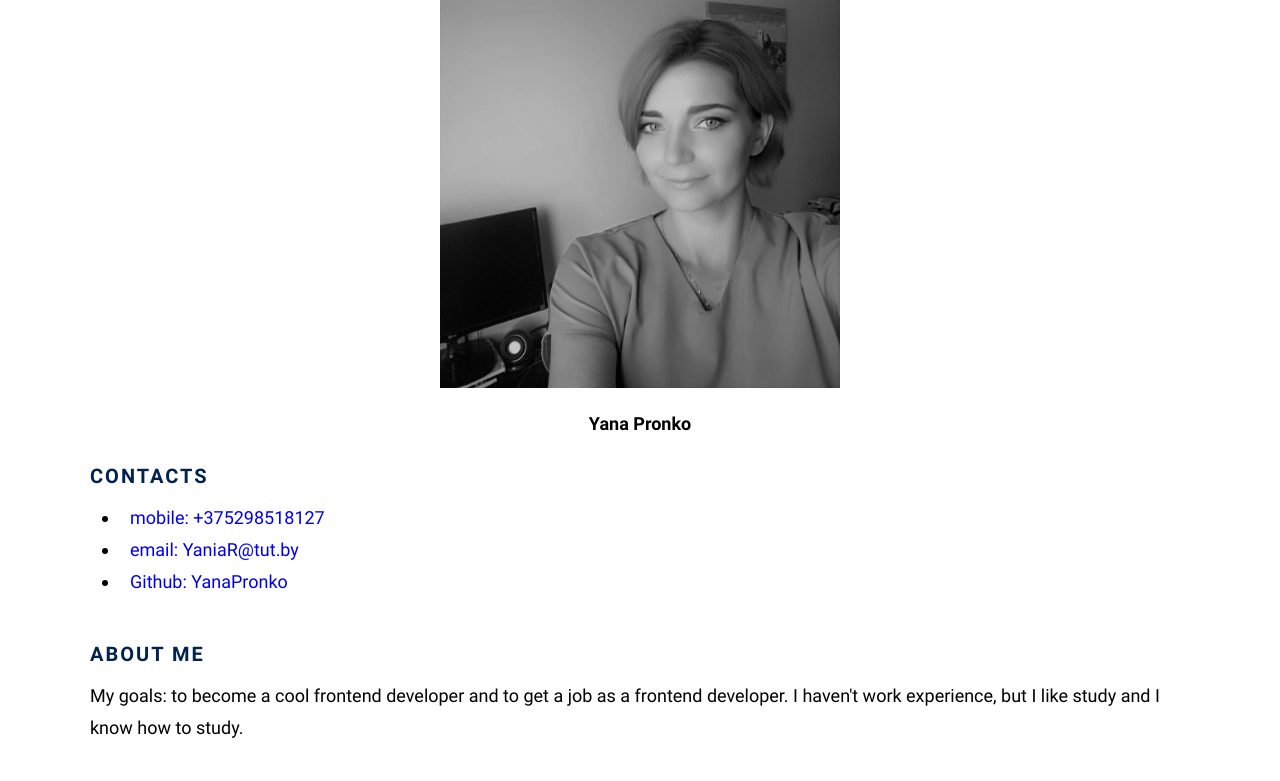
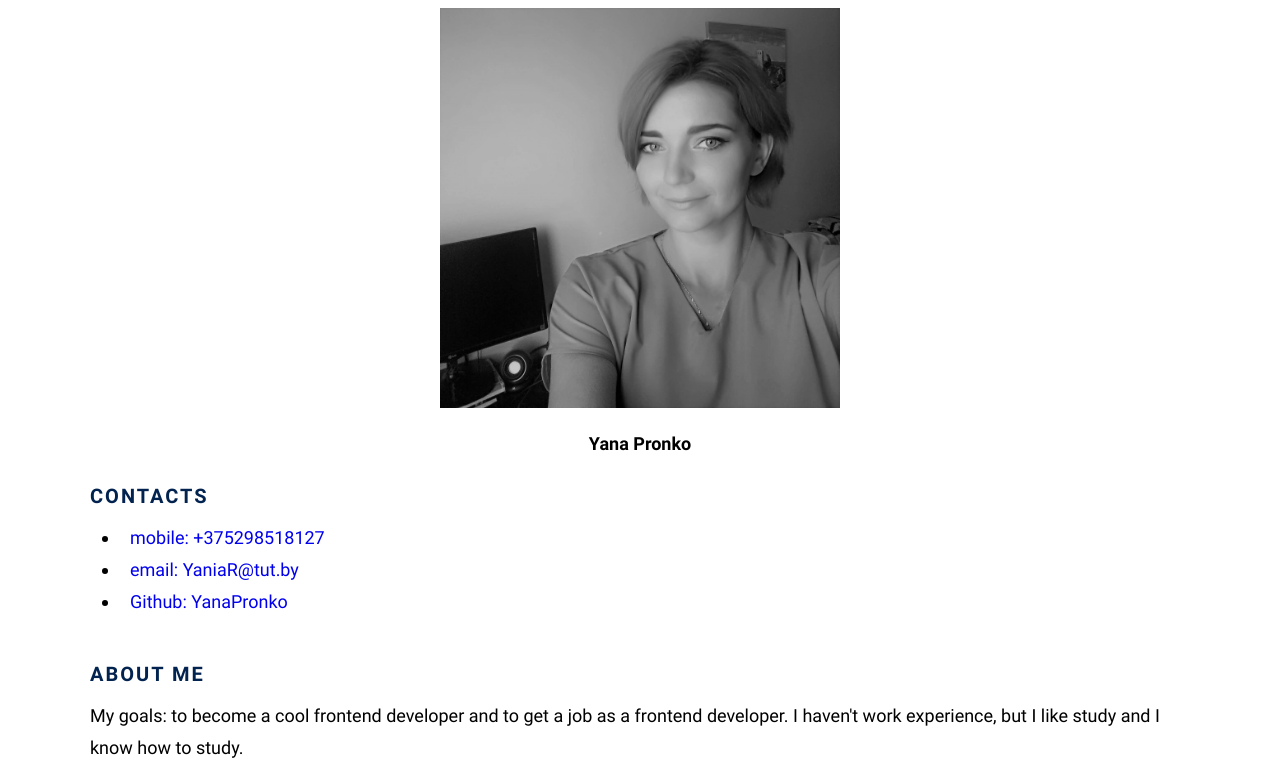
Before and after one commit to YanaPronko/rsschool-cv, a plain HTML site: page index.html in a window 1280 px wide. Shown: the part 66-847 px from the top of the page. Drawn offline with Linux system fonts and the light colour scheme.

Commit message:
feat: add padding-top to header

```diff
--- a/css/style.css
+++ b/css/style.css
@@ -44,6 +44,10 @@ h1 {
     font-size: 32px;
     font-weight: 900;
     color: #02234f;
+}
+
+.promo__information{
+    padding-top: 20px;
 }
 
 .promo__photo{
```
